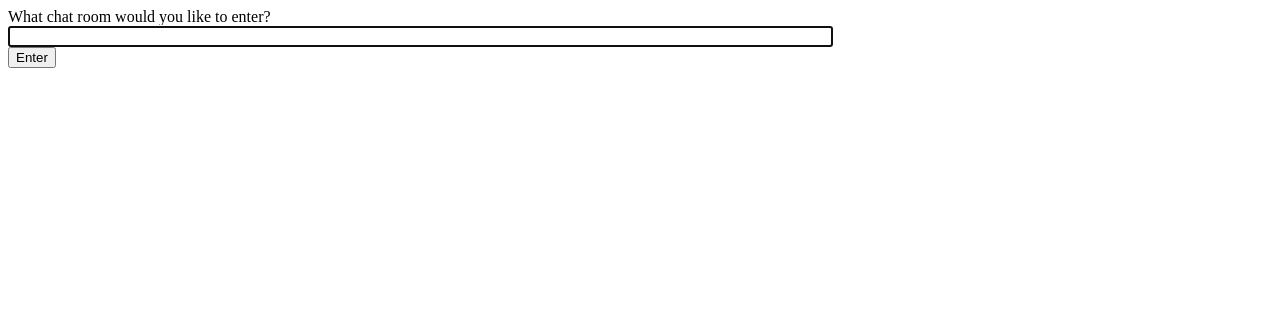
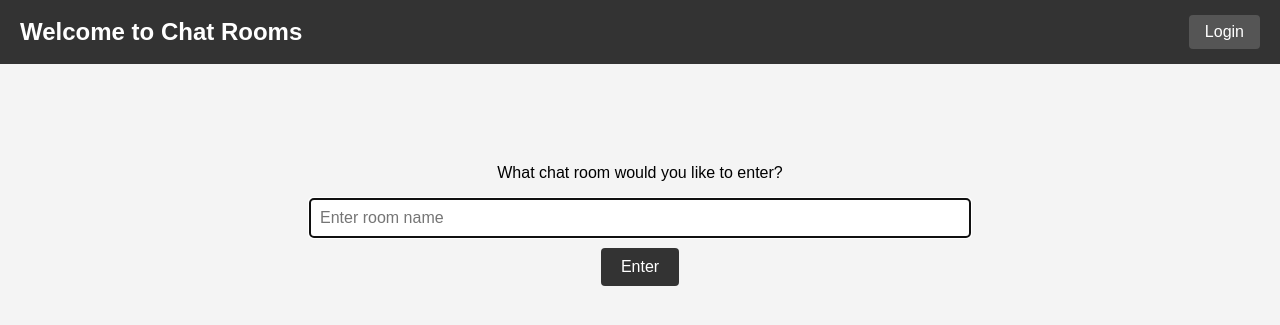
Before and after one commit to akshatggupta/Chat-app, a Django app: page /chat/ in a window 1280 px wide. Shown: the top 325 px of the page. Run offline with Django 4.2, Linux system fonts and the light colour scheme.

Commit message:
made-changes

```diff
--- a/chat/templates/chat/index.html
+++ b/chat/templates/chat/index.html
@@ -3,23 +3,95 @@
 <head>
     <meta charset="utf-8"/>
     <title>Chat Rooms</title>
+    <style>
+        body {
+            font-family: Arial, sans-serif;
+            background-color: #f4f4f4;
+            text-align: center;
+            margin: 0;
+            padding: 0;
+        }
+
+        header {
+            background-color: #333;
+            color: white;
+            padding: 15px 20px;
+            display: flex;
+            justify-content: space-between;
+            align-items: center;
+        }
+
+        header h1 {
+            margin: 0;
+            font-size: 24px;
+        }
+
+        header a {
+            color: white;
+            text-decoration: none;
+            background-color: #555;
+            padding: 8px 16px;
+            border-radius: 4px;
+        }
+
+        header a:hover {
+            background-color: #777;
+        }
+
+        main {
+            margin-top: 100px;
+        }
+
+        input[type="text"] {
+            padding: 10px;
+            width: 50%;
+            font-size: 16px;
+            border: 1px solid #ccc;
+            border-radius: 4px;
+        }
+
+        input[type="button"] {
+            padding: 10px 20px;
+            font-size: 16px;
+            margin-top: 10px;
+            border: none;
+            background-color: #333;
+            color: white;
+            border-radius: 4px;
+            cursor: pointer;
+        }
+
+        input[type="button"]:hover {
+            background-color: #555;
+        }
+    </style>
 </head>
 <body>
-    What chat room would you like to enter?<br>
-    <input id="room-name-input" type="text" size="100"><br>
-    <input id="room-name-submit" type="button" value="Enter">
+    <header>
+        <h1>Welcome to Chat Rooms</h1>
+        <a href="/login/">Login</a>
+
+    </header>
+
+    <main>
+        <p>What chat room would you like to enter?</p>
+        <input id="room-name-input" type="text" placeholder="Enter room name"><br>
+        <input id="room-name-submit" type="button" value="Enter">
+    </main>
 
     <script>
         document.querySelector('#room-name-input').focus();
         document.querySelector('#room-name-input').onkeyup = function(e) {
-            if (e.key === 'Enter') {  // enter, return
+            if (e.key === 'Enter') {
                 document.querySelector('#room-name-submit').click();
             }
         };
 
         document.querySelector('#room-name-submit').onclick = function(e) {
-            var roomName = document.querySelector('#room-name-input').value;
-            window.location.pathname = '/chat/' + roomName + '/';
+            var roomName = document.querySelector('#room-name-input').value.trim();
+            if (roomName) {
+                window.location.pathname = '/chat/' + encodeURIComponent(roomName) + '/';
+            }
         };
     </script>
 </body>
--- a/chat/urls.py
+++ b/chat/urls.py
@@ -5,5 +5,7 @@ from . import views
 
 urlpatterns = [
     path("", views.index, name="index"),
+    path('/chat/login/', views.login_view, name='login'),
     path("<str:room_name>/", views.room, name="room"),
+
 ]
--- a/chat/views.py
+++ b/chat/views.py
@@ -5,3 +5,5 @@ def index(request):
     return render(request, "chat/index.html")
 def room(request, room_name):
     return render(request, "chat/room.html", {"room_name": room_name})
+def login_view(request):
+    return render(request,"chat/login.html")
--- a/mysite/urls.py
+++ b/mysite/urls.py
@@ -1,4 +1,5 @@
 from django.urls import path, include
+from chat import views
 """
 URL configuration for mysite project.
 
@@ -19,7 +20,7 @@ from django.contrib import admin
 from django.urls import path
 
 urlpatterns = [
-    path("chat/", include("chat.urls")),
     path('admin/', admin.site.urls),
-
+    path('login/', views.login_view, name='login'),  # expose login here
+    path('chat/', include('chat.urls')),
 ]
```
Also changed, not shown: chat/templates/chat/login.html (added, +42 -0 lines), db.sqlite3.
